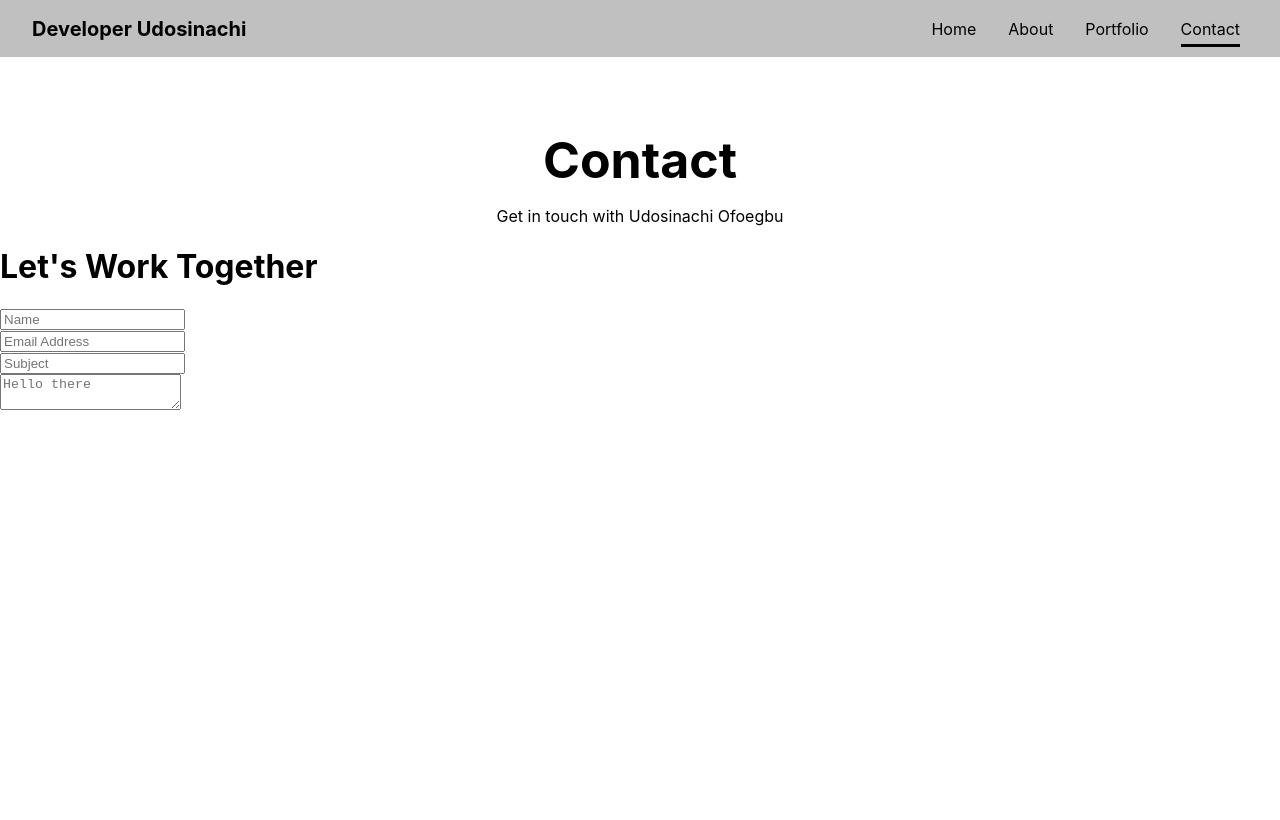
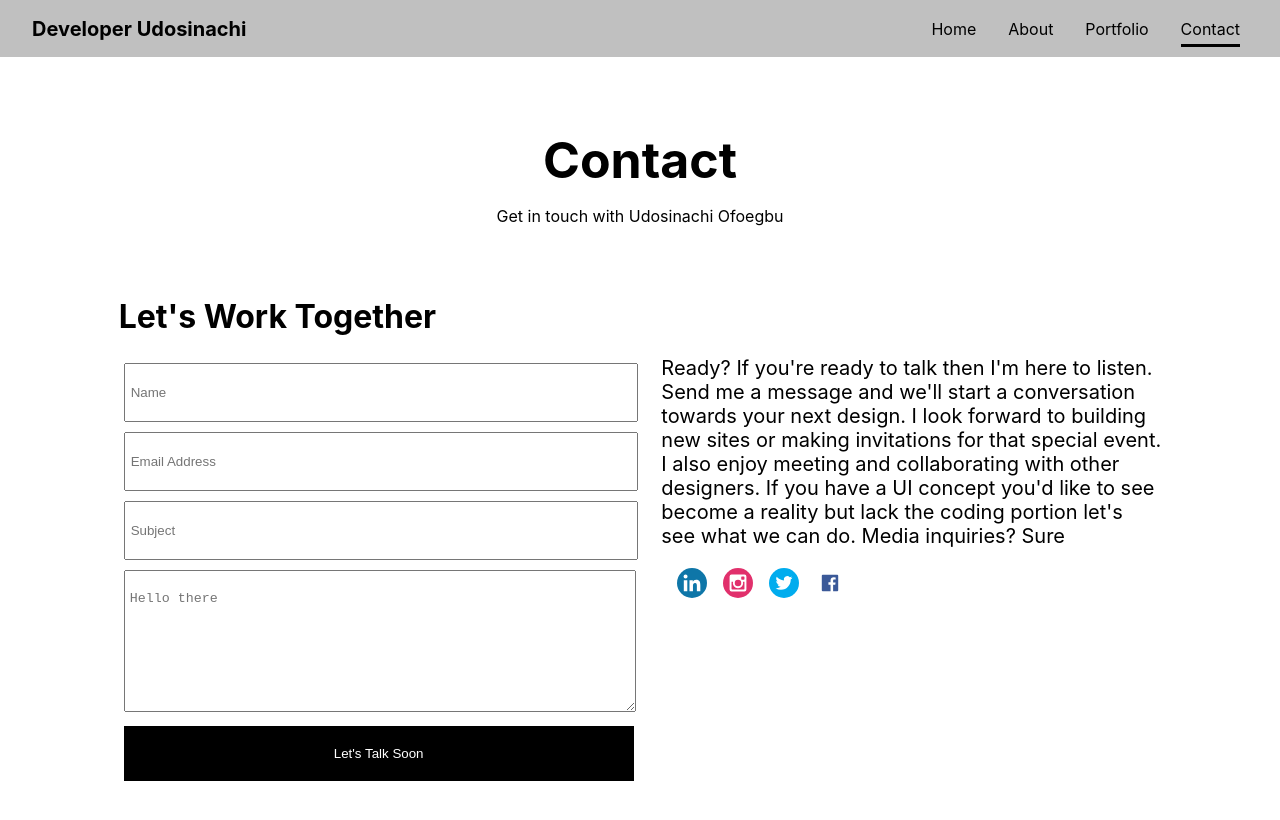
Before and after one commit to udosinachi/Myportfolio, a React (Create React App) app: page /contact in a window 1280 px wide. Shown: the top 820 px of the page. Built offline with nearby package versions, Linux system fonts and the light colour scheme.

Commit message:
Almost done with contact style

```diff
--- a/src/pages/contact/Contact.js
+++ b/src/pages/contact/Contact.js
@@ -18,8 +18,18 @@ class Contact extends React.Component{
                             <input type='text' placeholder='Name' /><br/>
                             <input type='email' placeholder='Email Address' /><br/>
                             <input type='text' placeholder='Subject' /><br/>
-                            <textarea placeholder='Hello there' />
+                            <textarea placeholder='Hello there' /><br/>
+                            <button>Let's Talk Soon</button>
                         </form>
+                        <div className='social'>
+                            <p>Ready? If you're ready to talk then I'm here to listen. Send me a message and we'll start a conversation towards your next design. I look forward to building new sites or making invitations for that special event. I also enjoy meeting and collaborating with other designers. If you have a UI concept you'd like to see become a reality but lack the coding portion let's see what we can do. Media inquiries? Sure</p>
+                            <div className='icons'>
+                                <a href='https://www.google.com' target='_blank'><img src='/asset/svg/1.svg' alt='icon' className='1' /></a>
+                                <a href='https://www.google.com' target='_blank'><img src='/asset/svg/3.svg' alt='icon' className='2' /></a>
+                                <a href='https://www.google.com' target='_blank'><img src='/asset/svg/4.svg' alt='icon' className='3' /></a>
+                                <a href='https://www.google.com' target='_blank'><img src='/asset/svg/8.svg' alt='icon' className='4' /></a>
+                            </div>
+                        </div>
                     </div>
                 </div>
             </Div>
--- a/src/pages/contact/Contactstyle.js
+++ b/src/pages/contact/Contactstyle.js
@@ -11,5 +11,44 @@ overflow: hidden;
             padding: 0;
         }
     }
+    .bodyform{
+        display: flex;
+        justify-content: space-evenly;
+        flex-wrap: wrap;
+        margin: 50px 100px;
+        form{
+            input, textarea, button{
+                width: 500px;
+                padding: 20px 5px;
+                margin: 5px;
+            }
+            textarea{
+                height: 100px;
+            }
+            button{
+                width: 510px;
+                color: white;
+                background: black;
+                outline: none;
+                border: none;
+            }
+        }
+        .social{
+            width: 500px;
+            margin-top: 60px;
+            p{
+                font-size: 20px;
+            }
+            .icons{
+                width: 200px;
+                display: flex;
+                justify-content: space-evenly;
+                img{
+                    width: 30px;
+                    cursor: pointer;
+                }
+            }
+        }
+    }
 }
 `
```
